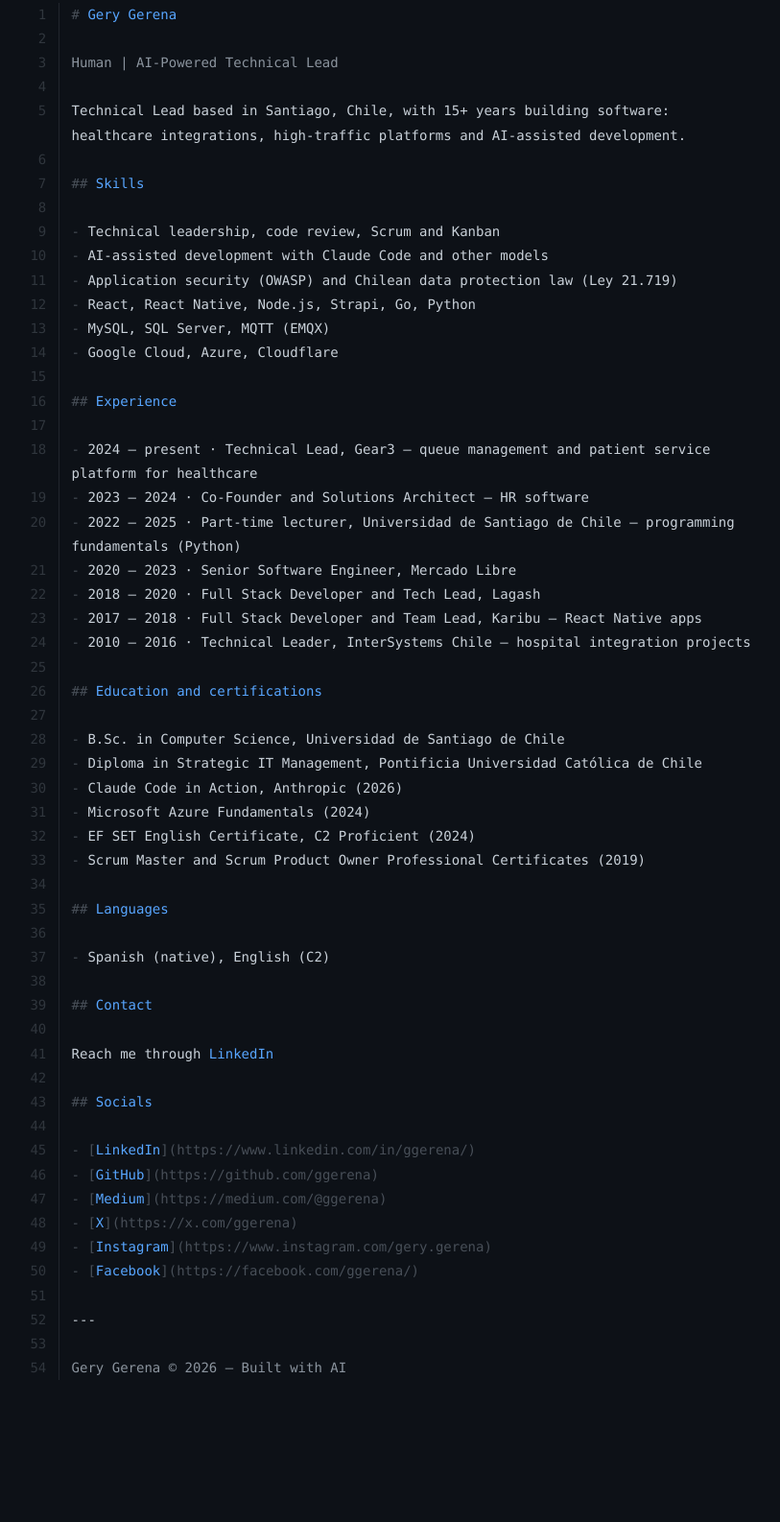
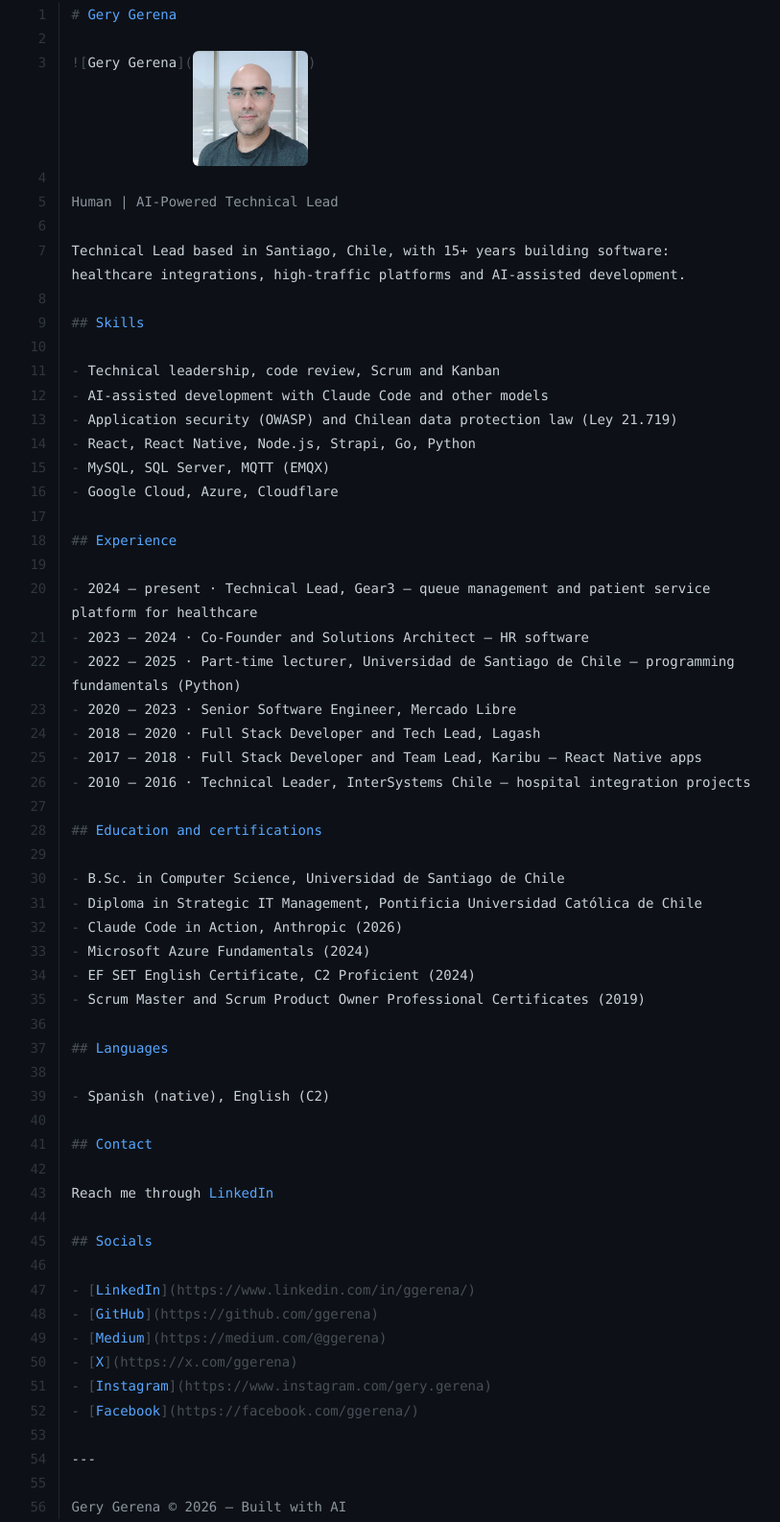
Before and after one commit to ggerena/ggerena.github.io, a plain HTML site: page index.html in a window 1280 px wide. Shown: the part 60-1646 px from the top of the page at 96% size, without its empty margins (237-1050 px from the left). Before the commit the page ends 1538 px from the top, so only its background shows below. Drawn offline with Linux system fonts and the light colour scheme.

Commit message:
feat: foto de perfil oficial (sin metadatos) en la portada, JSON-LD y llms.txt

```diff
--- a/index.html
+++ b/index.html
@@ -65,6 +65,7 @@
       "familyName": "Gerena",
       "alternateName": "ggerena",
       "url": "https://ggerena.cl/",
+      "image": "https://ggerena.cl/assets/images/avatar/gery-gerena.jpg",
       "jobTitle": "Technical Lead",
       "description": "Technical Lead based in Santiago, Chile, with 15+ years building software: healthcare integrations, high-traffic platforms and AI-assisted development.",
       "address": {
@@ -140,58 +141,60 @@
   <main>
     <div class="line"><span class="ln">1</span><h1 class="lc h1"><span class="sym"># </span>Gery Gerena</h1></div>
     <div class="line"><span class="ln">2</span><span class="lc empty"></span></div>
-    <div class="line"><span class="ln">3</span><span class="lc dim"><span data-i18n="subtitle">Human | AI-Powered Technical Lead</span></span></div>
+    <div class="line"><span class="ln">3</span><span class="lc"><span class="sym">![</span>Gery Gerena<span class="sym">](</span><img class="avatar" src="/assets/images/avatar/gery-gerena.jpg" alt="Gery Gerena" width="120" height="120"><span class="sym">)</span></span></div>
     <div class="line"><span class="ln">4</span><span class="lc empty"></span></div>
-    <div class="line"><span class="ln">5</span><span class="lc txt"><span data-i18n="summary">Technical Lead based in Santiago, Chile, with 15+ years building software: healthcare integrations, high-traffic platforms and AI-assisted development.</span></span></div>
+    <div class="line"><span class="ln">5</span><span class="lc dim"><span data-i18n="subtitle">Human | AI-Powered Technical Lead</span></span></div>
     <div class="line"><span class="ln">6</span><span class="lc empty"></span></div>
-    <div class="line"><span class="ln">7</span><h2 class="lc h2"><span class="sym">## </span><span data-i18n="skills-h">Skills</span></h2></div>
+    <div class="line"><span class="ln">7</span><span class="lc txt"><span data-i18n="summary">Technical Lead based in Santiago, Chile, with 15+ years building software: healthcare integrations, high-traffic platforms and AI-assisted development.</span></span></div>
     <div class="line"><span class="ln">8</span><span class="lc empty"></span></div>
-    <div class="line"><span class="ln">9</span><span class="lc"><span class="sym">- </span><span data-i18n="skill-0">Technical leadership, code review, Scrum and Kanban</span></span></div>
-    <div class="line"><span class="ln">10</span><span class="lc"><span class="sym">- </span><span data-i18n="skill-1">AI-assisted development with Claude Code and other models</span></span></div>
-    <div class="line"><span class="ln">11</span><span class="lc"><span class="sym">- </span><span data-i18n="skill-2">Application security (OWASP) and Chilean data protection law (Ley 21.719)</span></span></div>
-    <div class="line"><span class="ln">12</span><span class="lc"><span class="sym">- </span><span data-i18n="skill-3">React, React Native, Node.js, Strapi, Go, Python</span></span></div>
-    <div class="line"><span class="ln">13</span><span class="lc"><span class="sym">- </span><span data-i18n="skill-4">MySQL, SQL Server, MQTT (EMQX)</span></span></div>
-    <div class="line"><span class="ln">14</span><span class="lc"><span class="sym">- </span><span data-i18n="skill-5">Google Cloud, Azure, Cloudflare</span></span></div>
-    <div class="line"><span class="ln">15</span><span class="lc empty"></span></div>
-    <div class="line"><span class="ln">16</span><h2 class="lc h2"><span class="sym">## </span><span data-i18n="exp-h">Experience</span></h2></div>
+    <div class="line"><span class="ln">9</span><h2 class="lc h2"><span class="sym">## </span><span data-i18n="skills-h">Skills</span></h2></div>
+    <div class="line"><span class="ln">10</span><span class="lc empty"></span></div>
+    <div class="line"><span class="ln">11</span><span class="lc"><span class="sym">- </span><span data-i18n="skill-0">Technical leadership, code review, Scrum and Kanban</span></span></div>
+    <div class="line"><span class="ln">12</span><span class="lc"><span class="sym">- </span><span data-i18n="skill-1">AI-assisted development with Claude Code and other models</span></span></div>
+    <div class="line"><span class="ln">13</span><span class="lc"><span class="sym">- </span><span data-i18n="skill-2">Application security (OWASP) and Chilean data protection law (Ley 21.719)</span></span></div>
+    <div class="line"><span class="ln">14</span><span class="lc"><span class="sym">- </span><span data-i18n="skill-3">React, React Native, Node.js, Strapi, Go, Python</span></span></div>
+    <div class="line"><span class="ln">15</span><span class="lc"><span class="sym">- </span><span data-i18n="skill-4">MySQL, SQL Server, MQTT (EMQX)</span></span></div>
+    <div class="line"><span class="ln">16</span><span class="lc"><span class="sym">- </span><span data-i18n="skill-5">Google Cloud, Azure, Cloudflare</span></span></div>
     <div class="line"><span class="ln">17</span><span class="lc empty"></span></div>
-    <div class="line"><span class="ln">18</span><span class="lc"><span class="sym">- </span><span data-i18n="exp-0">2024 – present · Technical Lead, Gear3 — queue management and patient service platform for healthcare</span></span></div>
-    <div class="line"><span class="ln">19</span><span class="lc"><span class="sym">- </span><span data-i18n="exp-1">2023 – 2024 · Co-Founder and Solutions Architect — HR software</span></span></div>
-    <div class="line"><span class="ln">20</span><span class="lc"><span class="sym">- </span><span data-i18n="exp-2">2022 – 2025 · Part-time lecturer, Universidad de Santiago de Chile — programming fundamentals (Python)</span></span></div>
-    <div class="line"><span class="ln">21</span><span class="lc"><span class="sym">- </span><span data-i18n="exp-3">2020 – 2023 · Senior Software Engineer, Mercado Libre</span></span></div>
-    <div class="line"><span class="ln">22</span><span class="lc"><span class="sym">- </span><span data-i18n="exp-4">2018 – 2020 · Full Stack Developer and Tech Lead, Lagash</span></span></div>
-    <div class="line"><span class="ln">23</span><span class="lc"><span class="sym">- </span><span data-i18n="exp-5">2017 – 2018 · Full Stack Developer and Team Lead, Karibu — React Native apps</span></span></div>
-    <div class="line"><span class="ln">24</span><span class="lc"><span class="sym">- </span><span data-i18n="exp-6">2010 – 2016 · Technical Leader, InterSystems Chile — hospital integration projects</span></span></div>
-    <div class="line"><span class="ln">25</span><span class="lc empty"></span></div>
-    <div class="line"><span class="ln">26</span><h2 class="lc h2"><span class="sym">## </span><span data-i18n="edu-h">Education and certifications</span></h2></div>
+    <div class="line"><span class="ln">18</span><h2 class="lc h2"><span class="sym">## </span><span data-i18n="exp-h">Experience</span></h2></div>
+    <div class="line"><span class="ln">19</span><span class="lc empty"></span></div>
+    <div class="line"><span class="ln">20</span><span class="lc"><span class="sym">- </span><span data-i18n="exp-0">2024 – present · Technical Lead, Gear3 — queue management and patient service platform for healthcare</span></span></div>
+    <div class="line"><span class="ln">21</span><span class="lc"><span class="sym">- </span><span data-i18n="exp-1">2023 – 2024 · Co-Founder and Solutions Architect — HR software</span></span></div>
+    <div class="line"><span class="ln">22</span><span class="lc"><span class="sym">- </span><span data-i18n="exp-2">2022 – 2025 · Part-time lecturer, Universidad de Santiago de Chile — programming fundamentals (Python)</span></span></div>
+    <div class="line"><span class="ln">23</span><span class="lc"><span class="sym">- </span><span data-i18n="exp-3">2020 – 2023 · Senior Software Engineer, Mercado Libre</span></span></div>
+    <div class="line"><span class="ln">24</span><span class="lc"><span class="sym">- </span><span data-i18n="exp-4">2018 – 2020 · Full Stack Developer and Tech Lead, Lagash</span></span></div>
+    <div class="line"><span class="ln">25</span><span class="lc"><span class="sym">- </span><span data-i18n="exp-5">2017 – 2018 · Full Stack Developer and Team Lead, Karibu — React Native apps</span></span></div>
+    <div class="line"><span class="ln">26</span><span class="lc"><span class="sym">- </span><span data-i18n="exp-6">2010 – 2016 · Technical Leader, InterSystems Chile — hospital integration projects</span></span></div>
     <div class="line"><span class="ln">27</span><span class="lc empty"></span></div>
-    <div class="line"><span class="ln">28</span><span class="lc"><span class="sym">- </span><span data-i18n="edu-0">B.Sc. in Computer Science, Universidad de Santiago de Chile</span></span></div>
-    <div class="line"><span class="ln">29</span><span class="lc"><span class="sym">- </span><span data-i18n="edu-1">Diploma in Strategic IT Management, Pontificia Universidad Católica de Chile</span></span></div>
-    <div class="line"><span class="ln">30</span><span class="lc"><span class="sym">- </span><span data-i18n="edu-2">Claude Code in Action, Anthropic (2026)</span></span></div>
-    <div class="line"><span class="ln">31</span><span class="lc"><span class="sym">- </span><span data-i18n="edu-3">Microsoft Azure Fundamentals (2024)</span></span></div>
-    <div class="line"><span class="ln">32</span><span class="lc"><span class="sym">- </span><span data-i18n="edu-4">EF SET English Certificate, C2 Proficient (2024)</span></span></div>
-    <div class="line"><span class="ln">33</span><span class="lc"><span class="sym">- </span><span data-i18n="edu-5">Scrum Master and Scrum Product Owner Professional Certificates (2019)</span></span></div>
-    <div class="line"><span class="ln">34</span><span class="lc empty"></span></div>
-    <div class="line"><span class="ln">35</span><h2 class="lc h2"><span class="sym">## </span><span data-i18n="lang-h">Languages</span></h2></div>
+    <div class="line"><span class="ln">28</span><h2 class="lc h2"><span class="sym">## </span><span data-i18n="edu-h">Education and certifications</span></h2></div>
+    <div class="line"><span class="ln">29</span><span class="lc empty"></span></div>
+    <div class="line"><span class="ln">30</span><span class="lc"><span class="sym">- </span><span data-i18n="edu-0">B.Sc. in Computer Science, Universidad de Santiago de Chile</span></span></div>
+    <div class="line"><span class="ln">31</span><span class="lc"><span class="sym">- </span><span data-i18n="edu-1">Diploma in Strategic IT Management, Pontificia Universidad Católica de Chile</span></span></div>
+    <div class="line"><span class="ln">32</span><span class="lc"><span class="sym">- </span><span data-i18n="edu-2">Claude Code in Action, Anthropic (2026)</span></span></div>
+    <div class="line"><span class="ln">33</span><span class="lc"><span class="sym">- </span><span data-i18n="edu-3">Microsoft Azure Fundamentals (2024)</span></span></div>
+    <div class="line"><span class="ln">34</span><span class="lc"><span class="sym">- </span><span data-i18n="edu-4">EF SET English Certificate, C2 Proficient (2024)</span></span></div>
+    <div class="line"><span class="ln">35</span><span class="lc"><span class="sym">- </span><span data-i18n="edu-5">Scrum Master and Scrum Product Owner Professional Certificates (2019)</span></span></div>
     <div class="line"><span class="ln">36</span><span class="lc empty"></span></div>
-    <div class="line"><span class="ln">37</span><span class="lc"><span class="sym">- </span><span data-i18n="langs">Spanish (native), English (C2)</span></span></div>
+    <div class="line"><span class="ln">37</span><h2 class="lc h2"><span class="sym">## </span><span data-i18n="lang-h">Languages</span></h2></div>
     <div class="line"><span class="ln">38</span><span class="lc empty"></span></div>
-    <div class="line"><span class="ln">39</span><h2 class="lc h2"><span class="sym">## </span><span data-i18n="contact-h">Contact</span></h2></div>
+    <div class="line"><span class="ln">39</span><span class="lc"><span class="sym">- </span><span data-i18n="langs">Spanish (native), English (C2)</span></span></div>
     <div class="line"><span class="ln">40</span><span class="lc empty"></span></div>
-    <div class="line"><span class="ln">41</span><span class="lc txt"><span data-i18n="contact">Reach me through</span> <a href="https://www.linkedin.com/in/ggerena/" target="_blank" rel="me noopener">LinkedIn</a></span></div>
+    <div class="line"><span class="ln">41</span><h2 class="lc h2"><span class="sym">## </span><span data-i18n="contact-h">Contact</span></h2></div>
     <div class="line"><span class="ln">42</span><span class="lc empty"></span></div>
-    <div class="line"><span class="ln">43</span><h2 class="lc h2"><span class="sym">## </span><span data-i18n="socials">Socials</span></h2></div>
+    <div class="line"><span class="ln">43</span><span class="lc txt"><span data-i18n="contact">Reach me through</span> <a href="https://www.linkedin.com/in/ggerena/" target="_blank" rel="me noopener">LinkedIn</a></span></div>
     <div class="line"><span class="ln">44</span><span class="lc empty"></span></div>
-    <div class="line"><span class="ln">45</span><span class="lc"><span class="sym">- [</span><a href="https://www.linkedin.com/in/ggerena/" target="_blank" rel="me noopener">LinkedIn</a><span class="sym">]</span><span class="url">(https://www.linkedin.com/in/ggerena/)</span></span></div>
-    <div class="line"><span class="ln">46</span><span class="lc"><span class="sym">- [</span><a href="https://github.com/ggerena" target="_blank" rel="me noopener">GitHub</a><span class="sym">]</span><span class="url">(https://github.com/ggerena)</span></span></div>
-    <div class="line"><span class="ln">47</span><span class="lc"><span class="sym">- [</span><a href="https://medium.com/@ggerena" target="_blank" rel="me noopener">Medium</a><span class="sym">]</span><span class="url">(https://medium.com/@ggerena)</span></span></div>
-    <div class="line"><span class="ln">48</span><span class="lc"><span class="sym">- [</span><a href="https://x.com/ggerena" target="_blank" rel="me noopener">X</a><span class="sym">]</span><span class="url">(https://x.com/ggerena)</span></span></div>
-    <div class="line"><span class="ln">49</span><span class="lc"><span class="sym">- [</span><a href="https://www.instagram.com/gery.gerena" target="_blank" rel="noopener">Instagram</a><span class="sym">]</span><span class="url">(https://www.instagram.com/gery.gerena)</span></span></div>
-    <div class="line"><span class="ln">50</span><span class="lc"><span class="sym">- [</span><a href="https://facebook.com/ggerena/" target="_blank" rel="noopener">Facebook</a><span class="sym">]</span><span class="url">(https://facebook.com/ggerena/)</span></span></div>
-    <div class="line"><span class="ln">51</span><span class="lc empty"></span></div>
-    <div class="line"><span class="ln">52</span><span class="lc txt">---</span></div>
+    <div class="line"><span class="ln">45</span><h2 class="lc h2"><span class="sym">## </span><span data-i18n="socials">Socials</span></h2></div>
+    <div class="line"><span class="ln">46</span><span class="lc empty"></span></div>
+    <div class="line"><span class="ln">47</span><span class="lc"><span class="sym">- [</span><a href="https://www.linkedin.com/in/ggerena/" target="_blank" rel="me noopener">LinkedIn</a><span class="sym">]</span><span class="url">(https://www.linkedin.com/in/ggerena/)</span></span></div>
+    <div class="line"><span class="ln">48</span><span class="lc"><span class="sym">- [</span><a href="https://github.com/ggerena" target="_blank" rel="me noopener">GitHub</a><span class="sym">]</span><span class="url">(https://github.com/ggerena)</span></span></div>
+    <div class="line"><span class="ln">49</span><span class="lc"><span class="sym">- [</span><a href="https://medium.com/@ggerena" target="_blank" rel="me noopener">Medium</a><span class="sym">]</span><span class="url">(https://medium.com/@ggerena)</span></span></div>
+    <div class="line"><span class="ln">50</span><span class="lc"><span class="sym">- [</span><a href="https://x.com/ggerena" target="_blank" rel="me noopener">X</a><span class="sym">]</span><span class="url">(https://x.com/ggerena)</span></span></div>
+    <div class="line"><span class="ln">51</span><span class="lc"><span class="sym">- [</span><a href="https://www.instagram.com/gery.gerena" target="_blank" rel="noopener">Instagram</a><span class="sym">]</span><span class="url">(https://www.instagram.com/gery.gerena)</span></span></div>
+    <div class="line"><span class="ln">52</span><span class="lc"><span class="sym">- [</span><a href="https://facebook.com/ggerena/" target="_blank" rel="noopener">Facebook</a><span class="sym">]</span><span class="url">(https://facebook.com/ggerena/)</span></span></div>
     <div class="line"><span class="ln">53</span><span class="lc empty"></span></div>
-    <div class="line"><span class="ln">54</span><span class="lc dim">Gery Gerena &copy; 2026 &mdash; <span data-i18n="footer">Built with AI</span></span></div>
+    <div class="line"><span class="ln">54</span><span class="lc txt">---</span></div>
+    <div class="line"><span class="ln">55</span><span class="lc empty"></span></div>
+    <div class="line"><span class="ln">56</span><span class="lc dim">Gery Gerena &copy; 2026 &mdash; <span data-i18n="footer">Built with AI</span></span></div>
   </main>
   <script>
     var lang = (navigator.language || '').toLowerCase().startsWith('es') ? 'es' : 'en';
--- a/styles.css
+++ b/styles.css
@@ -46,6 +46,13 @@ h1.lc, h2.lc {
   font-weight: inherit;
   line-height: inherit;
 }
+.avatar {
+  display: inline-block;
+  width: 120px;
+  height: 120px;
+  border-radius: 6px;
+  vertical-align: top;
+}
 .lc.empty {
   height: 1.8em;
 }
```
Also changed, not shown: assets/images/avatar/gery-gerena.jpg (added), llms.txt, 1 other file.
